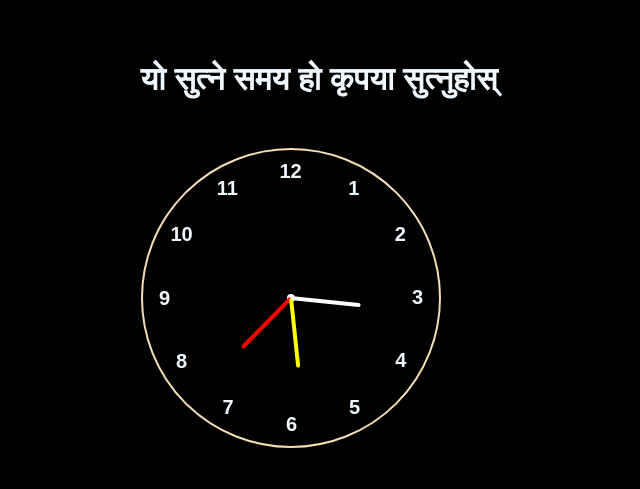
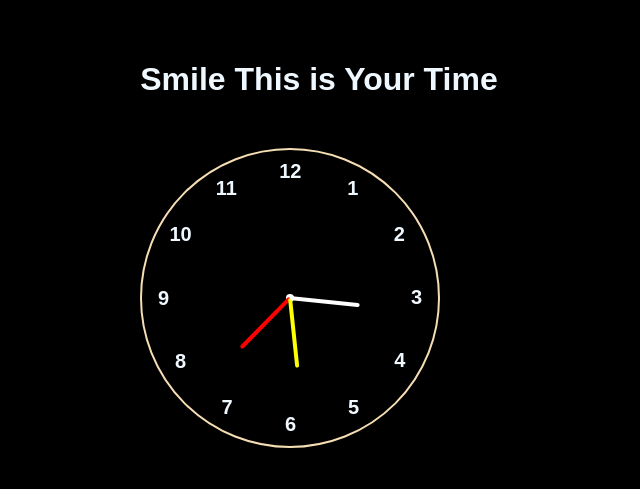
Before and after one commit to codeypas/analog-clock, a plain HTML site: page index.html in a window 1280 px wide. Shown: the part 296-785 px from the top of the page, without its empty margins (321-961 px from the left). Drawn offline with Linux system fonts and the light colour scheme.

Commit message:
Update index.html

```diff
--- a/index.html
+++ b/index.html
@@ -9,7 +9,7 @@
 <body>
     <div>
         <div class="hea">
-            <h1> यो सुत्ने समय हो कृपया सुत्नुहोस्</h1>
+            <h1>Smile This is Your Time</h1>
         </div>
         <div class="container">
 
```
